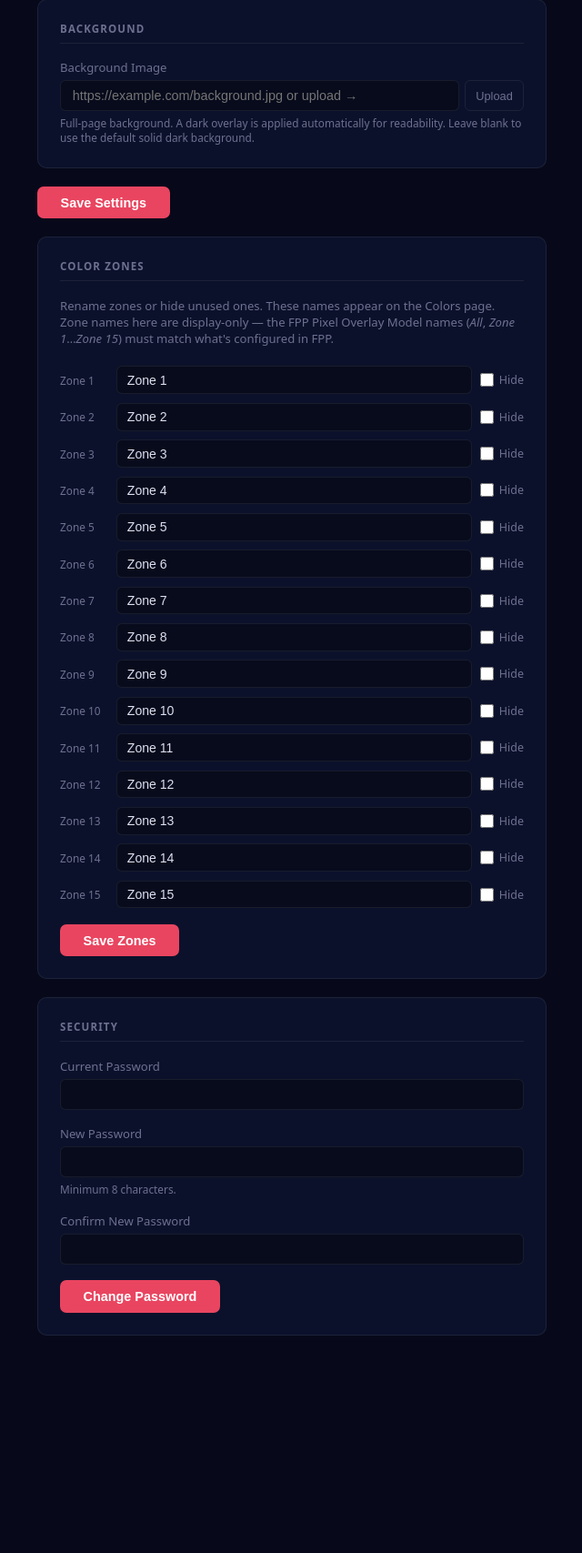
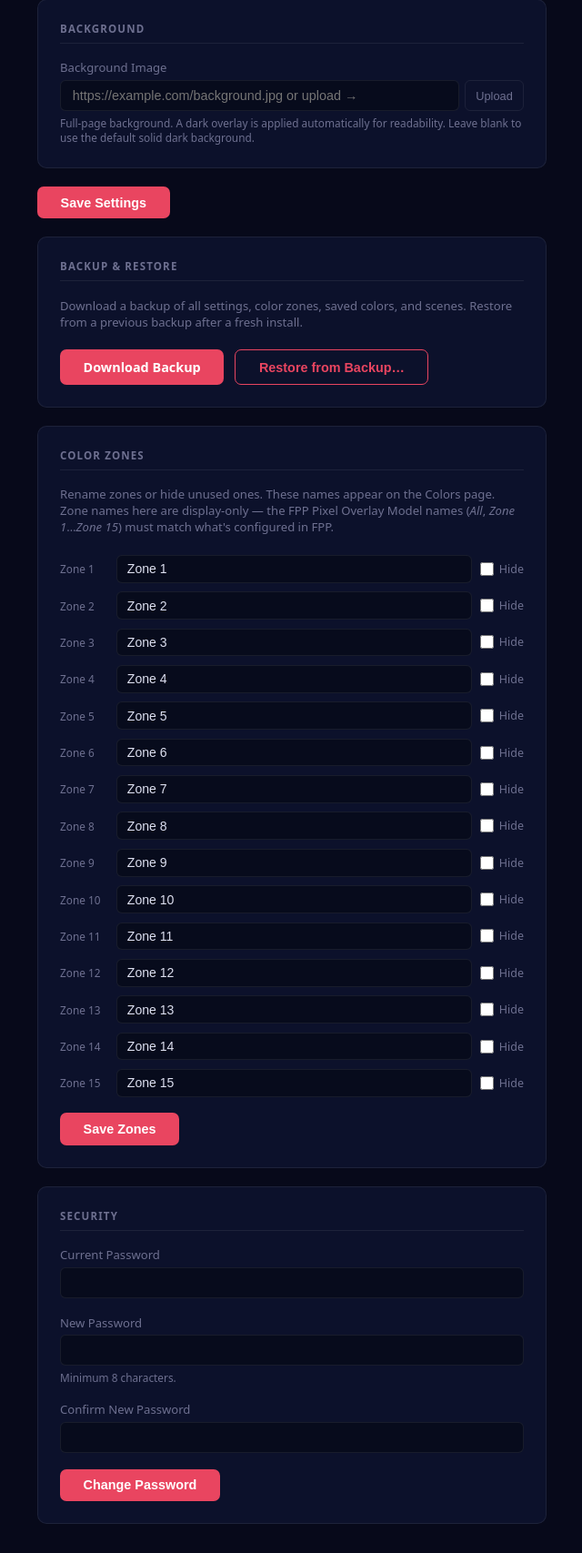
Before and after one commit to BLDSB/fpp-CustomUI, a Flask app: page /settings in a window 1280 px wide. Shown: the part 800-2507 px from the top of the page at 91% size, without its empty margins (97-737 px from the left). Before the commit the page ends 2268 px from the top, so only its background shows below. Run offline with Flask 3, Linux system fonts and the light colour scheme; the visitor is signed in with stand-in values (Sample User, id 1); data comes from the database, SQL or seed files in the repository; data that the repository does not hold is empty.

Commit message:
Add backup and restore feature to settings page
Downloads a JSON backup of all settings, zones, saved colors, color
buttons, and scenes. Restoring from a backup replaces all data in place
and regenerates FPP playlist files for scenes — safe to use after a
fresh install to recover a previous configuration.

Co-Authored-By: Claude Sonnet 4.6 <noreply@anthropic.com>

```diff
--- a/app/routes/settings.py
+++ b/app/routes/settings.py
@@ -1,12 +1,14 @@
+import datetime
 import glob
+import json
 import os
 import re
 
-from flask import Blueprint, current_app, jsonify, render_template, request, url_for
+from flask import Blueprint, Response, current_app, jsonify, render_template, request, url_for
 
 from app import db
 from app.auth_utils import login_required
-from app.models import AppSetting, Zone, get_all_zones
+from app.models import AppSetting, ColorButton, SavedColor, Scene, SceneZone, Zone, get_all_zones
 
 settings_bp = Blueprint("settings", __name__)
 
@@ -137,3 +139,118 @@ def save_zones():
 
     db.session.commit()
     return jsonify({"ok": True})
+
+
+# ── Backup / Restore ──────────────────────────────────────────────────────────
+
+@settings_bp.get("/api/backup")
+@login_required
+def download_backup():
+    data = {
+        "version": 1,
+        "exported_at": datetime.datetime.utcnow().isoformat() + "Z",
+        "settings": {s.key: s.value for s in AppSetting.query.all()},
+        "zones": [
+            {"slot": z.slot, "display_name": z.display_name, "hidden": z.hidden}
+            for z in Zone.query.order_by(Zone.slot).all()
+        ],
+        "saved_colors": [
+            {"id": c.id, "name": c.name, "hex_value": c.hex_value}
+            for c in SavedColor.query.all()
+        ],
+        "color_buttons": [
+            {"id": b.id, "label": b.label, "saved_color_id": b.saved_color_id}
+            for b in ColorButton.query.all()
+        ],
+        "scenes": [s.to_dict() for s in Scene.query.all()],
+    }
+    ts = datetime.datetime.utcnow().strftime("%Y%m%d-%H%M%S")
+    return Response(
+        json.dumps(data, indent=2),
+        mimetype="application/json",
+        headers={"Content-Disposition": f"attachment; filename=fpp-ui-backup-{ts}.json"},
+    )
+
+
+@settings_bp.post("/api/restore")
+@login_required
+def restore_backup():
+    file = request.files.get("file")
+    if not file:
+        return jsonify({"error": "No file provided"}), 400
+    try:
+        data = json.loads(file.read())
+    except Exception:
+        return jsonify({"error": "Invalid JSON file"}), 400
+
+    if data.get("version") != 1:
+        return jsonify({"error": "Unsupported backup version"}), 400
+
+    # Settings — merge (update existing keys, add new ones)
+    for key, value in (data.get("settings") or {}).items():
+        if key not in _ALLOWED_KEYS:
+            continue
+        s = db.session.get(AppSetting, key)
+        if s:
+            s.value = value
+        else:
+            db.session.add(AppSetting(key=key, value=value))
+
+    # Zones — update matching slots
+    existing_zones = {z.slot: z for z in Zone.query.all()}
+    for item in (data.get("zones") or []):
+        slot = item.get("slot")
+        if not isinstance(slot, int) or slot < 0 or slot > 15:
+            continue
+        name = str(item.get("display_name") or "").strip()
+        hidden = bool(item.get("hidden", False))
+        if slot in existing_zones:
+            if name:
+                existing_zones[slot].display_name = name
+            existing_zones[slot].hidden = hidden
+        else:
+            db.session.add(Zone(slot=slot, display_name=name or ("All" if slot == 0 else f"Zone {slot}"), hidden=hidden))
+
+    # Saved colors + buttons — replace entirely
+    ColorButton.query.delete()
+    SavedColor.query.delete()
+    db.session.flush()
+
+    color_id_map = {}
+    for c in (data.get("saved_colors") or []):
+        nc = SavedColor(name=str(c.get("name", ""))[:64], hex_value=str(c.get("hex_value", "#000000")))
+        db.session.add(nc)
+        db.session.flush()
+        color_id_map[c.get("id")] = nc.id
+
+    for b in (data.get("color_buttons") or []):
+        new_sid = color_id_map.get(b.get("saved_color_id"))
+        if new_sid:
+            db.session.add(ColorButton(label=str(b.get("label", ""))[:64], saved_color_id=new_sid))
+
+    # Scenes — replace entirely and regenerate FPP playlists
+    Scene.query.delete()
+    db.session.flush()
+
+    from app.routes.scenes import _write_scene_files
+    for s in (data.get("scenes") or []):
+        name = str(s.get("name", "")).strip()[:64]
+        if not name:
+            continue
+        new_scene = Scene(name=name)
+        db.session.add(new_scene)
+        db.session.flush()
+        for z in (s.get("zones") or []):
+            db.session.add(SceneZone(
+                scene_id=new_scene.id,
+                fpp_model=str(z.get("fpp_model", "")),
+                hex_color=str(z.get("hex_color", "#000000")),
+            ))
+        db.session.flush()
+        try:
+            _write_scene_files(new_scene)
+        except Exception as exc:
+            current_app.logger.warning("Could not write scene playlist for '%s': %s", name, exc)
+
+    db.session.commit()
+    return jsonify({"ok": True})
--- a/templates/settings.html
+++ b/templates/settings.html
@@ -268,6 +268,26 @@
         <button id="btn-save" class="btn-save">Save Settings</button>
     </div>
 
+    <!-- Backup & Restore -->
+    <div class="settings-card">
+        <h2>Backup &amp; Restore</h2>
+        <p style="font-size:0.82rem;color:var(--text-dim);margin:0">
+            Download a backup of all settings, color zones, saved colors, and scenes.
+            Restore from a previous backup after a fresh install.
+        </p>
+        <div style="display:flex;gap:0.75rem;flex-wrap:wrap;margin-top:0.25rem">
+            <a id="btn-backup" href="{{ (request.script_root or '') + '/api/backup' }}"
+               class="btn-save" style="text-decoration:none;display:inline-flex;align-items:center;gap:0.4rem">
+                Download Backup
+            </a>
+            <button type="button" class="btn-save" id="btn-restore"
+                    style="background:transparent;border:1px solid var(--accent);color:var(--accent)">
+                Restore from Backup…
+            </button>
+        </div>
+        <p id="restore-status" style="font-size:0.8rem;color:var(--text-dim);margin:0;display:none"></p>
+    </div>
+
     <!-- Zones -->
     <div class="settings-card">
         <h2>Color Zones</h2>
@@ -366,6 +386,38 @@
     }
     wireUpload('btn-upload-logo', 's-logo-url', 'logo-preview', 'logo');
     wireUpload('btn-upload-bg',   's-bg-url',   'bg-preview',   'bg');
+
+    // ── Backup / Restore ────────────────────────────────────────
+    document.getElementById('btn-restore').addEventListener('click', () => {
+        const picker = document.createElement('input');
+        picker.type = 'file';
+        picker.accept = '.json,application/json';
+        picker.onchange = async () => {
+            const file = picker.files[0];
+            if (!file) return;
+            const btn    = document.getElementById('btn-restore');
+            const status = document.getElementById('restore-status');
+            btn.disabled = true;
+            btn.textContent = 'Restoring…';
+            status.style.display = '';
+            status.textContent = 'Uploading backup file…';
+            try {
+                const fd = new FormData();
+                fd.append('file', file);
+                const res  = await fetch((window.APP_ROOT || '') + '/api/restore', { method: 'POST', body: fd });
+                const data = await res.json();
+                if (!res.ok) throw new Error(data.error || 'Restore failed');
+                status.textContent = 'Restore complete — reloading page…';
+                setTimeout(() => location.reload(), 1200);
+            } catch (err) {
+                status.textContent = '';
+                showToast('Restore failed: ' + err.message, 'error');
+                btn.disabled    = false;
+                btn.textContent = 'Restore from Backup…';
+            }
+        };
+        picker.click();
+    });
 
     // Live color preview — update CSS vars on the page as user picks
     document.getElementById('s-accent-color').addEventListener('input', e => {
```
